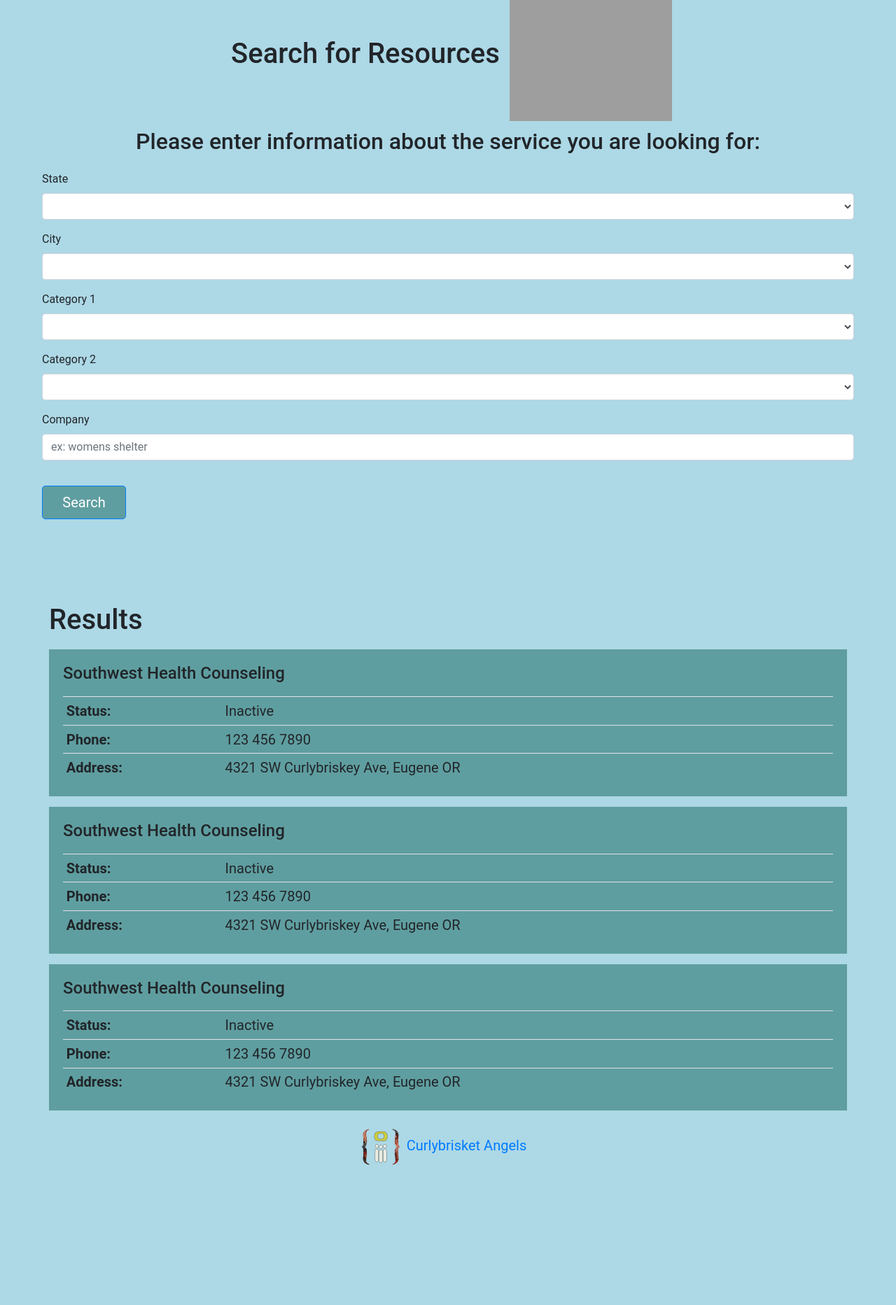
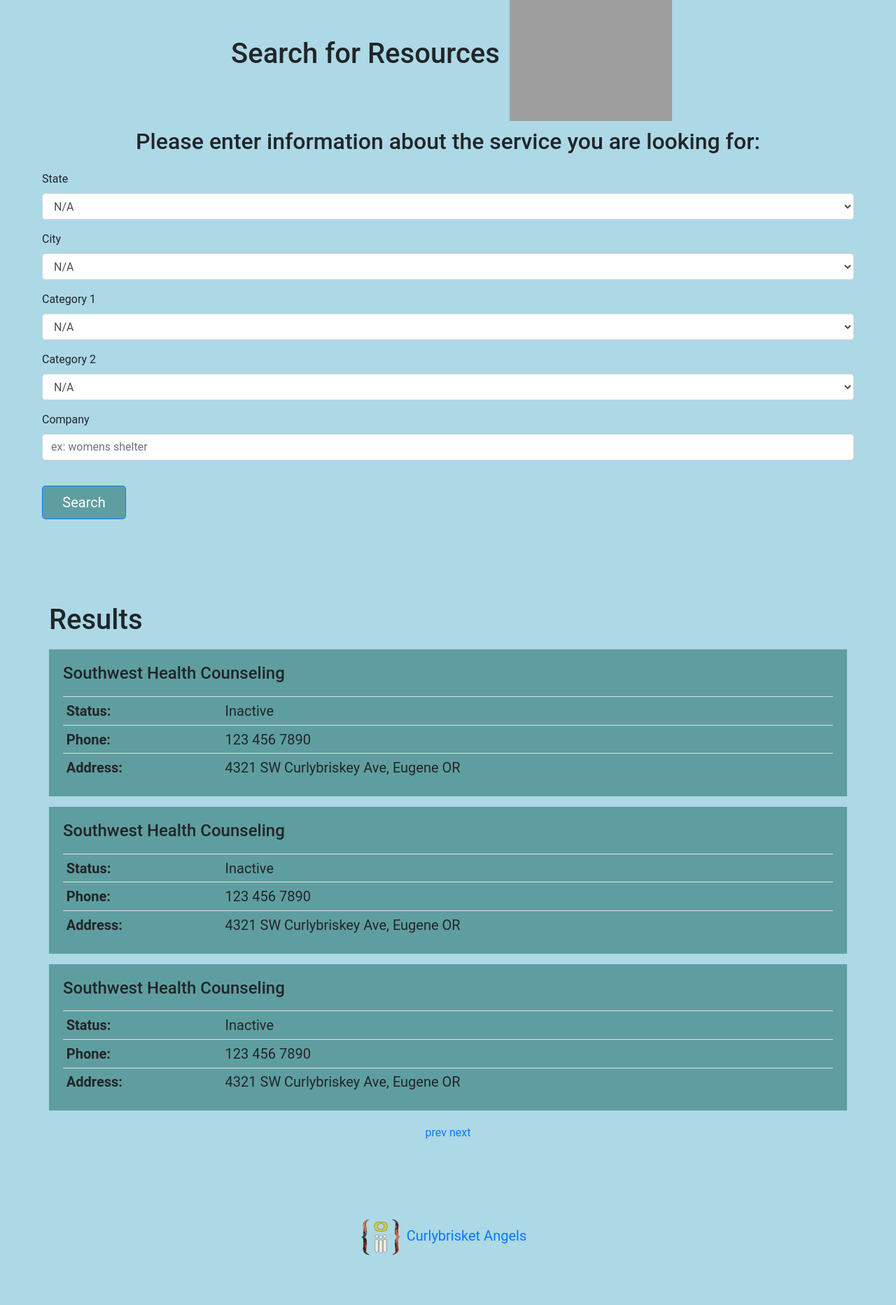
Before and after one commit to curlybrisket-angels/white-bird-by-curlybrisket-angels, a Flask app: page / in a window 1280 px wide. Shown: the part 61-1926 px from the top of the page at 70% size. Before the commit the page ends 1726 px from the top, so only its background shows below. Run offline with Flask 2, Linux system fonts and the light colour scheme; data that the repository does not hold is empty; parts of the project's set-up code (start-up, migrations or seed data) failed here and were passed over; some libraries are stand-ins or nearby versions; grey boxes are pictures that could not be loaded.

Commit message:
Minor feature addtions to frontend.

```diff
--- a/static/css/main.css
+++ b/static/css/main.css
@@ -61,24 +61,29 @@ h4 {
 
 }
 
-#searchResults{
+#searchResults {
     font-size: 20px;
     text-align: left;
     margin-top: 110px;
 }
 
-.resultModule{
+.resultModule {
     vertical-align: center;
     padding: 20px 20px 5px 20px;
     background-color: cadetblue;
     margin: 0px 10px 15px 10px;
 }
 
-.resultTable{
-    background-color: cadetblue
+.resultTable {
+    background-color: cadetblue;
 }
 
-
+#searchResultsNav {
+    margin: 20px 0px 0px 0px;
+    padding-bottom: 100px;
+    text-align: center;
+    align-content: center;
+}
 
 .logo-image {
 	height: 64px;
--- a/templates/index.html
+++ b/templates/index.html
@@ -13,6 +13,7 @@
 
         <!--Custom css-->
         <link rel="stylesheet" href="{{ url_for('static', filename='css/main.css') }}" media="screen">
+<!--        <link rel="stylesheet" href="../static/css/main.css" media="screen">-->
 
         <!--Custom javascript-->
         <script src="static/main.js"></script>
@@ -30,7 +31,7 @@
           <div class="form-group">
             <label for="formInputState">State</label>
             <select class="form-control" id="formInputState">
-							<option></option>
+              <option>N/A</option>
               <option>Oregon</option>
               <option>Washington</option>
               <option>California</option>
@@ -41,7 +42,7 @@
           <div class="form-group">
             <label for="formInputCity">City</label>
             <select class="form-control" id="formInputCity">
-							<option></option>
+              <option>N/A</option>
               <option>Cottage Grove</option>
               <option>Eugene</option>
               <option>Oakridge</option>
@@ -52,7 +53,7 @@
           <div class="form-group">
             <label for="formInputCategory1">Category 1</label>
             <select class="form-control" id="formInputCategory1">
-							<option></option>
+							<option>N/A</option>
 							<option>Abortions</option>
 							<option>Absentee Ballots</option>
 							<option>Abuse</option>
@@ -91,7 +92,7 @@
           <div class="form-group">
             <label for="formInputCategory2">Category 2</label>
             <select class="form-control" id="formInputCategory2">
-							<option></option>
+							<option>N/A</option>
 							<option>Adoption</option>
 							<option>Aids</option>
 							<option>Brain Injuries</option>
@@ -123,7 +124,7 @@
           </div>
         </form>
 
-        <button id="searchButton" type="button" class="btn btn-primary btn-lg">Search</button>
+        <button id="searchButton" type="button" class="btn btn-primary btn-lg" onClick="document.getElementById('searchResults').scrollIntoView();">Search</button>
 <!--
         <div id="demo">
 
@@ -199,6 +200,11 @@
 
     </body>
 
+    <nav id="searchResultsNav">
+        <a href="#" onClick="document.getElementById('searchResults').scrollIntoView();">prev</a>
+        <a href="#" onClick="document.getElementById('searchResults').scrollIntoView();">next</a>
+     </nav>
+
     <footer>
         <span>
             <a class="navbar-brand" href="/">
```
